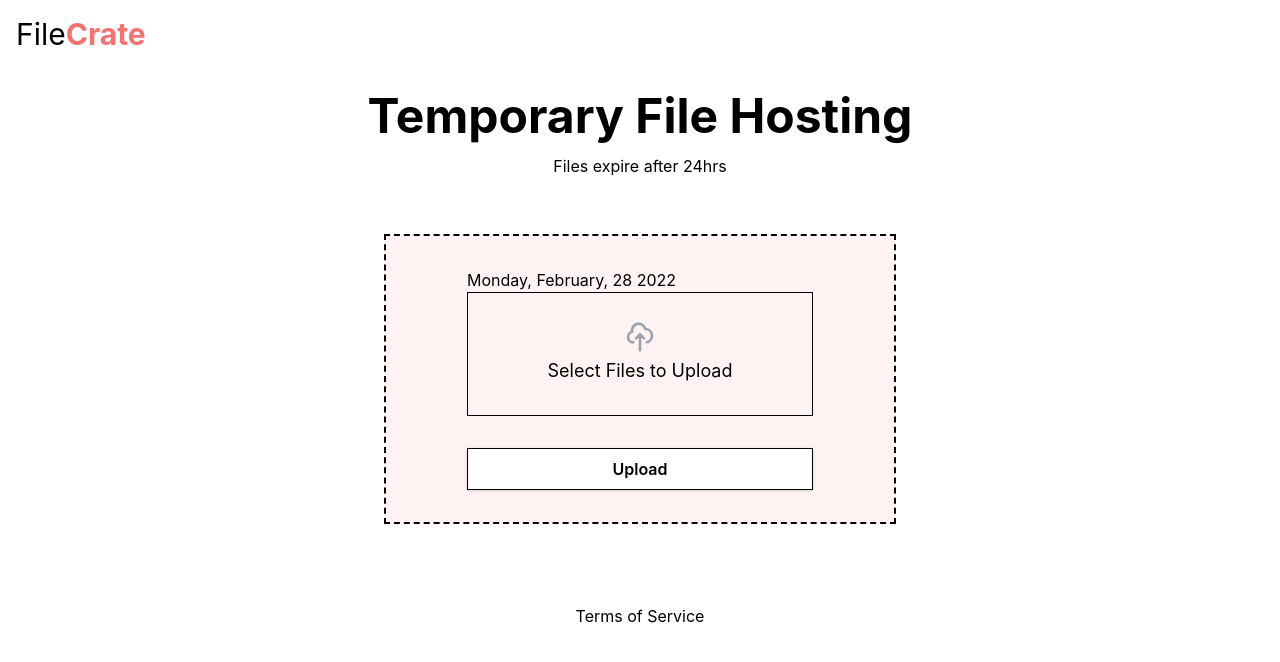
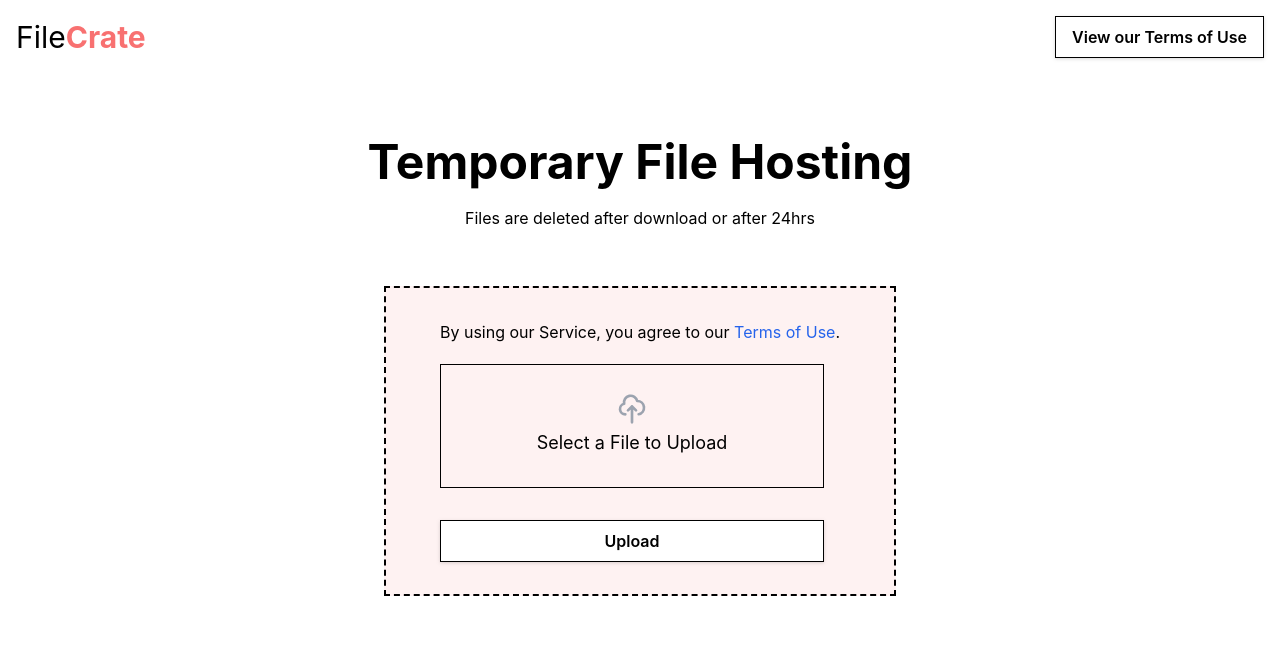
Before and after one commit to joey847/capstone-frontend, a Next.js app: page / in a window 1280 px wide. Shown: the top 662 px of the page. Built offline with nearby package versions, Linux system fonts and the light colour scheme.

Commit message:
live release updates

```diff
--- a/components/file-upload/FileUpload.js
+++ b/components/file-upload/FileUpload.js
@@ -76,14 +76,15 @@ class FileUpload extends React.Component {
             <div className='xs:w-full sm:w-full mt-14 p-8 border border-black bg-red-50 border-2 border-dashed lg:1/4 md:w-2/5 flex justify-center item-center'>
                 <div className='flex flex-col'>
 
-                    <DateValue />
+                    {/*<DateValue />*/}
+                    <span className='mb-5 td:underline'>By using our Service, you agree to our <a className='text-blue-600' href={`${process.env.clientUrl}/terms-of-use`}>Terms of Use</a>.</span>
 
                     <label className="max-w-sm border border-black hover:bg-gray-50 hover:border-gray-300">
                         <div className="max-w-sm flex flex-col items-center justify-center pt-7">
                             <svg xmlns="http://www.w3.org/2000/svg" className="w-8 h-8 text-gray-400 group-hover:text-gray-600" fill="none" viewBox="0 0 24 24" stroke="currentColor">
                                 <path strokeLinecap="round" strokeLinejoin="round" strokeWidth="2" d="M7 16a4 4 0 01-.88-7.903A5 5 0 1115.9 6L16 6a5 5 0 011 9.9M15 13l-3-3m0 0l-3 3m3-3v12" />
                             </svg>
-                            <p id="file-upload-text" className="max-w-xs truncate pt-1 text-black text-lg text-center group-hover:text-gray-600">{this.state.selectedFile?.name ?? 'Select Files to Upload'}</p>
+                            <p id="file-upload-text" className="max-w-xs truncate pt-1 text-black text-lg text-center group-hover:text-gray-600">{this.state.selectedFile?.name ?? 'Select a File to Upload'}</p>
                         </div>
 
                         <input type="file" onChange={this.fileHandler} className="opacity-0" />
--- a/components/navbar/Navbar.js
+++ b/components/navbar/Navbar.js
@@ -1,6 +1,10 @@
 import Link from 'next/link'
+import React from "react";
+import {useRouter} from "next/router";
 
 function Navbar() {
+    const router = useRouter()
+
     return (
         <nav className="px-2 sm:px-4 py-4">
             <div className="container flex flex-wrap justify-between items-center mx-auto">
@@ -9,12 +13,13 @@ function Navbar() {
                     <p className="self-center text-3xl whitespace-nowrap cursor-pointer">File<span className="font-bold text-red-400">Crate</span></p>
                 </Link>
 
-                <button data-collapse-toggle="mobile-menu" type="button" className="inline-flex items-center p-2 ml-3 text-sm text-gray-500 rounded-lg md:hidden focus:outline-none focus:ring-2 focus:ring-gray-200" aria-controls="mobile-menu-2" aria-expanded="false">
-                    <svg className="w-6 h-6" fill="currentColor" viewBox="0 0 20 20" xmlns="http://www.w3.org/2000/svg"><path fillRule="evenodd" d="M3 5a1 1 0 011-1h12a1 1 0 110 2H4a1 1 0 01-1-1zM3 10a1 1 0 011-1h12a1 1 0 110 2H4a1 1 0 01-1-1zM3 15a1 1 0 011-1h12a1 1 0 110 2H4a1 1 0 01-1-1z" clipRule="evenodd"></path></svg>
-                    <svg className="hidden w-6 h-6" fill="currentColor" viewBox="0 0 20 20" xmlns="http://www.w3.org/2000/svg"><path fillRule="evenodd" d="M4.293 4.293a1 1 0 011.414 0L10 8.586l4.293-4.293a1 1 0 111.414 1.414L11.414 10l4.293 4.293a1 1 0 01-1.414 1.414L10 11.414l-4.293 4.293a1 1 0 01-1.414-1.414L8.586 10 4.293 5.707a1 1 0 010-1.414z" clipRule="evenodd"></path></svg>
-                </button>
-
-                <div className="hidden w-full md:block md:w-auto" id="mobile-menu"></div>
+                <div className={router.pathname.endsWith('/terms-of-use') ? 'hidden' : 'inline-flex'}>
+                    <a href={`${process.env.clientUrl}/terms-of-use`}>
+                        <button className='max-w-sm bg-white border border-black text-black font-semibold py-2 px-4 inline-flex justify-center items-center drop-shadow hover:drop-shadow-none hover:bg-gray-50 hover:border-gray-300'>
+                            <span>View our Terms of Use</span>
+                        </button>
+                    </a>
+                </div>
             </div>
         </nav>
     )
--- a/next.config.js
+++ b/next.config.js
@@ -13,7 +13,7 @@ module.exports = {
   },
 
   env: {
-    clientUrl: 'http://localhost:3000',
-    serverUrl: 'http://localhost:5000',
+    clientUrl: 'https://filecrate.cc',
+    serverUrl: 'https://filecrate.cc',
   },
 }
--- a/pages/index.js
+++ b/pages/index.js
@@ -1,16 +1,14 @@
 import FileUpload from '../components/file-upload/FileUpload'
+import React from "react";
 
 export default function Home() {
   return (
     <div className='flex flex-col items-center'>
-      <div className='text-center mt-6'>
+      <div className='text-center mt-16'>
         <h1 className='text-5xl font-bold'>Temporary File Hosting</h1>
-        <h3 className='text-base mt-3.5'>Files expire after 24hrs</h3>
+        <h3 className='text-base mt-5'>Files are deleted after download or after 24hrs</h3>
       </div>
       <FileUpload />
-        <div className='mt-20'>
-            <a href={`${process.env.clientUrl}/terms-of-use`}>Terms of Service</a>
-        </div>
     </div>
   )
 }
--- a/pages/terms-of-use.js
+++ b/pages/terms-of-use.js
@@ -2,7 +2,7 @@ export default function TermsOfUse() {
     return (
         <div className='flex flex-col items-center'>
             <div className='text-center mt-6'>
-                <h1 className='text-5xl font-bold'>Terms of Service</h1>
+                <h1 className='text-5xl font-bold'>Terms of Use</h1>
             </div>
 
             <div className='mt-14 p-8 border border-black bg-red-50 border-2 border-dashed w-2/3 justify-center item-center tos'>
```
